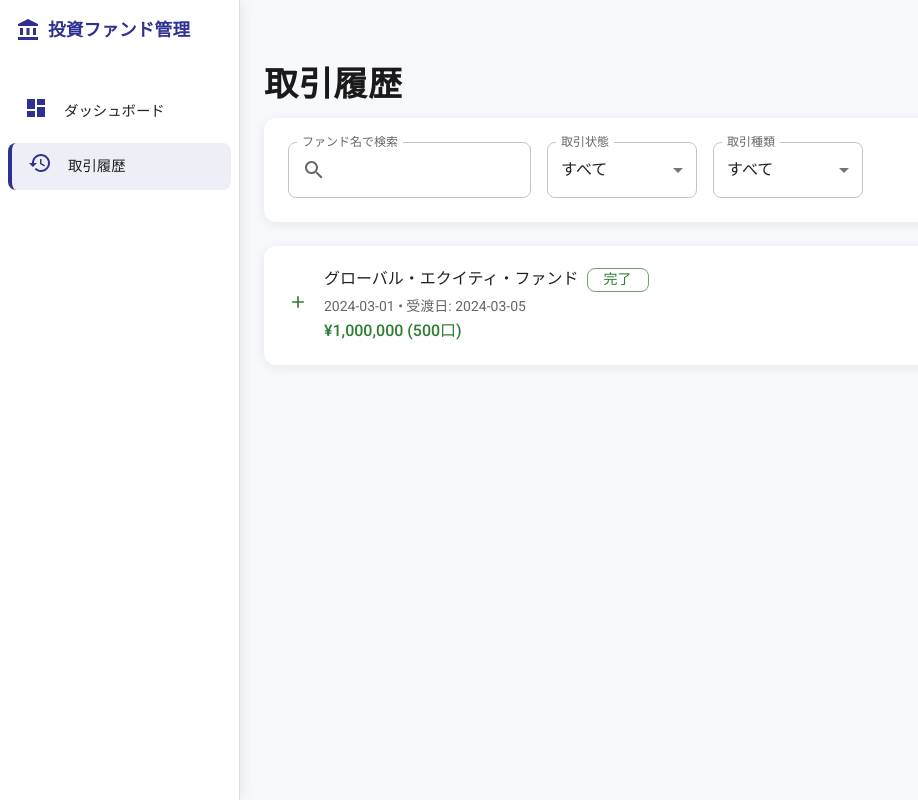
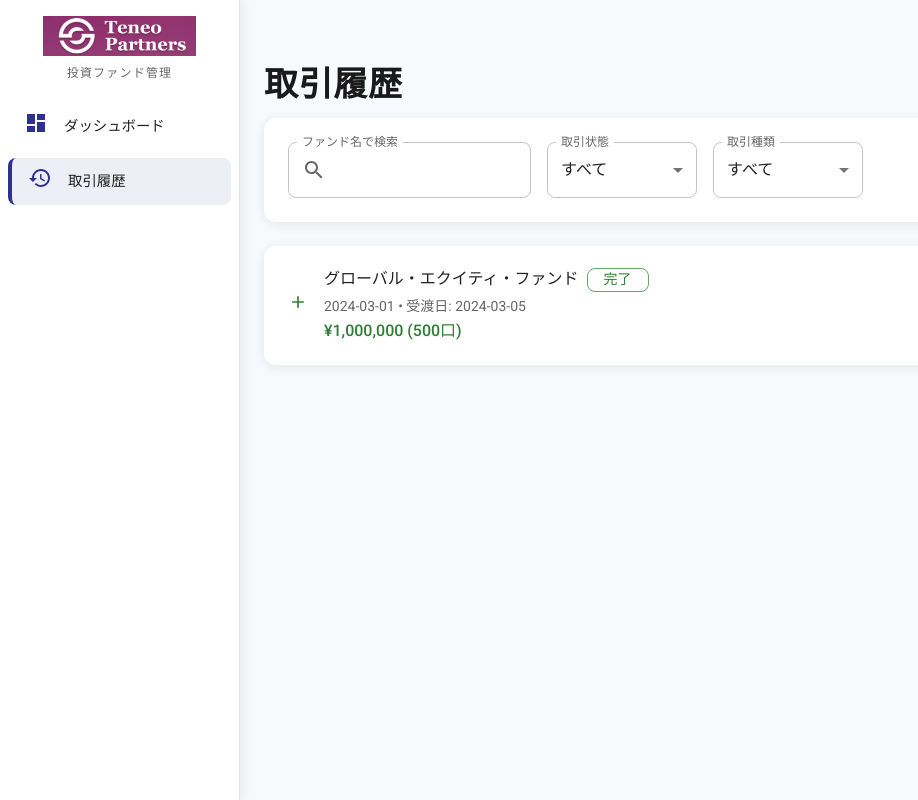
Before and after one commit to r-teruya/teneo, a React (Create React App) app: page /transactions in a window 1280 px wide. Shown: the whole page, without its empty margins (0-918 px from the left). Built offline with nearby package versions, Linux system fonts and the light colour scheme.

Commit message:
追加：ロゴ

```diff
--- a/src/components/Sidebar.tsx
+++ b/src/components/Sidebar.tsx
@@ -49,13 +49,33 @@ const Sidebar = () => {
 
   const drawerContent = (
     <>
-      <Box sx={{ p: 2 }}>
-        <Box sx={{ display: 'flex', alignItems: 'center', gap: 1, mb: 2 }}>
-          <AccountBalanceIcon color="primary" />
-          <Typography variant="h6" component="h1">
-            投資ファンド管理
-          </Typography>
-        </Box>
+      <Box sx={{
+        display: 'flex',
+        flexDirection: 'column',
+        alignItems: 'center',
+        pt: 2,
+        pb: 1,
+      }}>
+        <Box
+          component="img"
+          src={`${process.env.PUBLIC_URL}/images/logo.png`}
+          alt="Logo"
+          sx={{
+            height: 40,
+            width: 'auto',
+            mb: 1,
+          }}
+        />
+        <Typography
+          variant="subtitle2"
+          color="text.secondary"
+          sx={{
+            fontSize: '0.75rem',
+            letterSpacing: '0.1em',
+          }}
+        >
+          投資ファンド管理
+        </Typography>
       </Box>
       <List>
         {MENU_ITEMS.map((item) => (
@@ -103,9 +123,15 @@ const Sidebar = () => {
             >
               <MenuIcon />
             </IconButton>
-            <Typography variant="h6" color="text.primary" noWrap>
-              投資ファンド管理
-            </Typography>
+            <Box
+              component="img"
+              src={`${process.env.PUBLIC_URL}/images/logo.png`}
+              alt="Logo"
+              sx={{
+                height: 32,
+                width: 'auto',
+              }}
+            />
           </Toolbar>
         </AppBar>
       )}
```
Also changed, not shown: public/images/logo.png (added).
